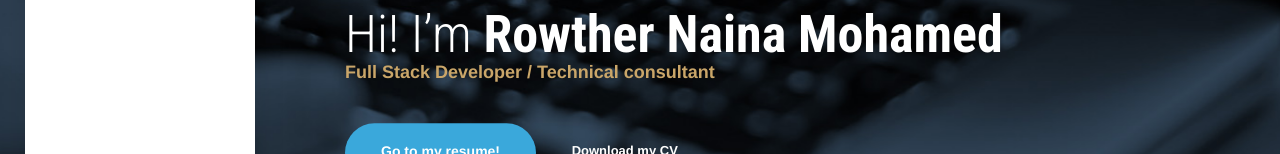
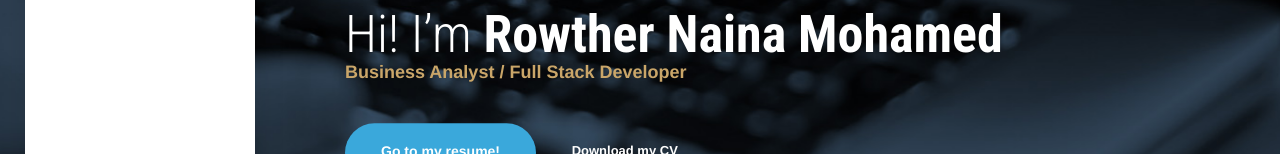
Before and after one commit to rnainamohamed91/index, a plain HTML site: page index.html in a window 1280 px wide. Shown: the part 461-615 px from the top of the page. Drawn offline with Linux system fonts and the light colour scheme; some packages are replaced by stand-ins of ours; no server answers.

Commit message:
Update index.html

```diff
--- a/index.html
+++ b/index.html
@@ -96,7 +96,7 @@
         <!-- Middle -->
         <div class="container container-wide v-bottom padding-v-80">
             <h1 class="text-lg margin-b-0">Hi! I’m <strong>Rowther Naina Mohamed</strong></h1>
-            <h5 class="text-tertiary margin-b-40">Full Stack Developer / Technical consultant</h5>
+            <h5 class="text-tertiary margin-b-40">Business Analyst / Full Stack Developer </h5>
             <span data-target="local-scroll"><a href="#resume" class="btn btn-lg btn-primary animated" data-animation="bounceIn"><span>Go to my resume!</span><i class="ti-arrow-down"></i></a></span>
             <a href="assets/resume 5.0.pdf" class="btn btn-link" download><span>Download my CV</span><i
                     class="ti-file"></i></a>
```
